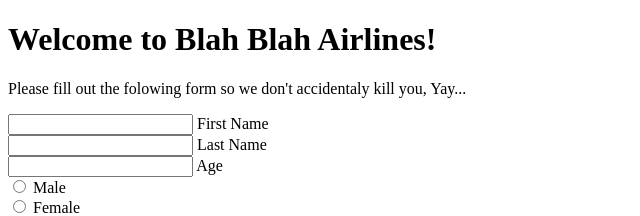
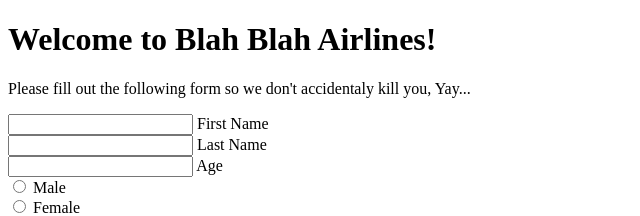
Before and after one commit to Milkdromeda-333/bugs_on_a_plane, a plain HTML site: page index.html in a window 1280 px wide. Shown: the top 216 px of the page, 0-640 px from the left. Drawn offline with Linux system fonts and the light colour scheme.

Commit message:
Update index.html
fixed a typo

```diff
--- a/index.html
+++ b/index.html
@@ -8,7 +8,7 @@
 
 <body>
     <h1>Welcome to Blah Blah Airlines!</h1>
-    <p>Please fill out the folowing form so we don't accidentaly kill you, Yay...</p>
+    <p>Please fill out the following form so we don't accidentaly kill you, Yay...</p>
     <form id="form">
         <input type="text" name="firstName" id="firstName">
         <label for="firstName">First Name</label>
```
